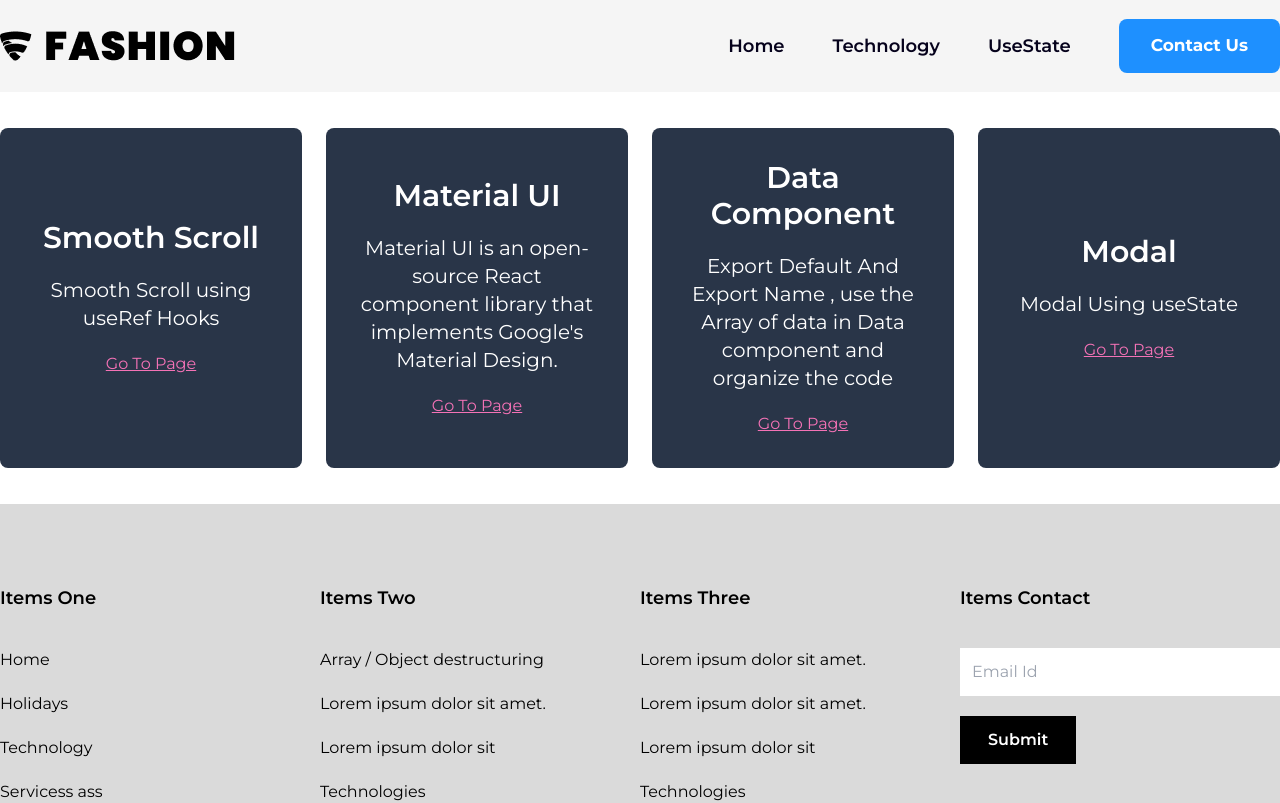
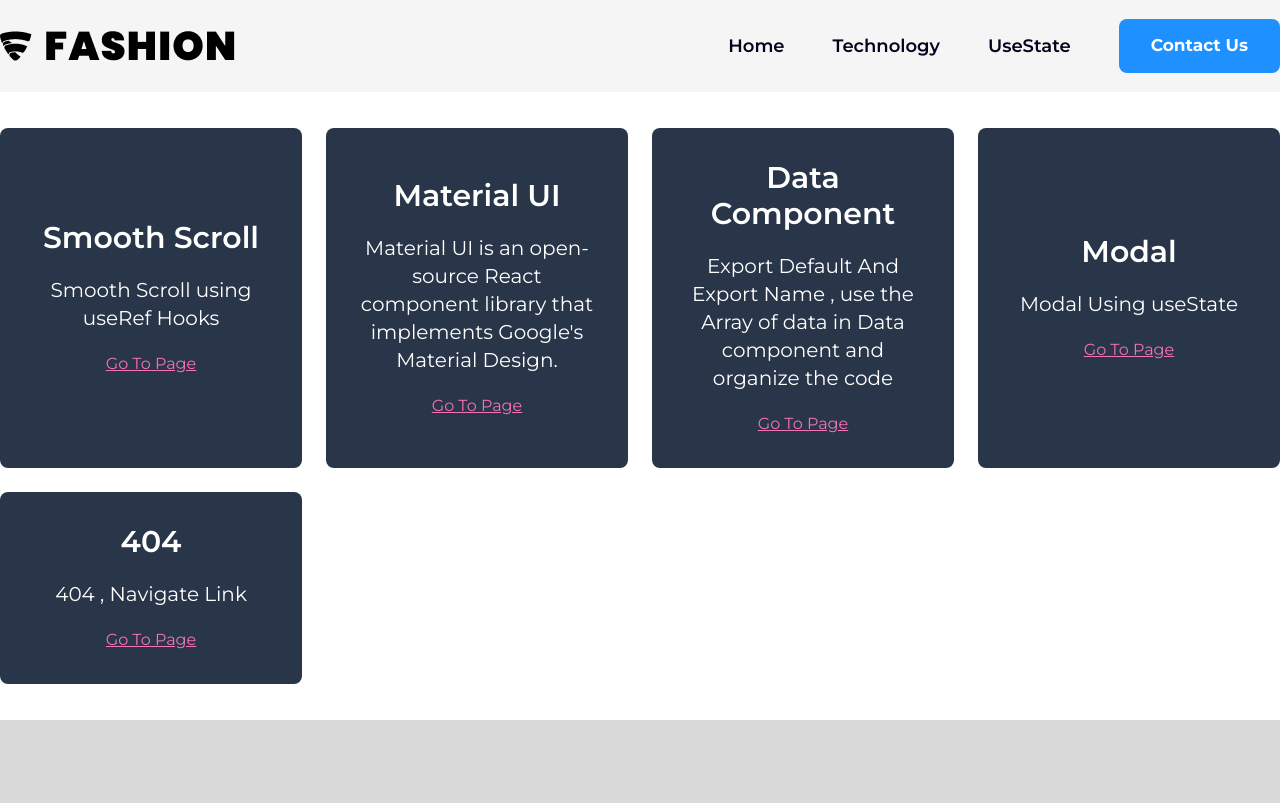
Before and after one commit to ankursrv/react-practice, a React (Create React App) app: page / in a window 1280 px wide. Shown: the top 803 px of the page. Built offline with nearby package versions, Linux system fonts and the light colour scheme; the HTML template or start-up script is replaced by a standard one.

Commit message:
not found Page

```diff
--- a/src/App.js
+++ b/src/App.js
@@ -1,4 +1,4 @@
-import {BrowserRouter,Routes,Route, Form} from 'react-router-dom'
+import {BrowserRouter,Routes,Route, Navigate} from 'react-router-dom'
 import Home from './pages/Home'
 import UseState from './pages/UseState'
 import Technology from './pages/Technology'
@@ -9,6 +9,7 @@
 import MaterialUi from './pages/MaterialUi'     // MaterialUi
 import ExportDefaultAndExportName from './pages/ExportDefaultAndExportName'
 import ModalPage from './pages/ModalPage'
+import NotFoundPage from './pages/NotFoundPage'
 const App =() =>{
   return(
     <BrowserRouter>
@@ -22,6 +23,8 @@
         <Route path="/materialui" element={<MaterialUi />} />
         <Route path='/exportdefaultandexportname' element={<ExportDefaultAndExportName />} />
         <Route path='/modal' element={<ModalPage />} />
+        {/* <Route path='*' element={<NotFoundPage />} /> */}
+        <Route path='*' element={<Navigate to='/' />} />
       </Routes>
       <Footer />
     </BrowserRouter>
--- a/src/component/Data/index.jsx
+++ b/src/component/Data/index.jsx
@@ -25,7 +25,13 @@
         discription: "Modal Using useState",
         goToPageText: "Go To Page",
         goToPageLink: "/modal",
-    }
+    },
+    {
+        title: "404",
+        discription: "404 , Navigate Link",
+        goToPageText: "Go To Page",
+        goToPageLink: "/modal",
+    },
 ];
 
 // Form Page Input Box Data
@@ -102,7 +108,7 @@
     },
     {
         label: 'Technologies',
-        href: '/',
+        href: '/nolog',
     },
 ];
 
--- /dev/null
+++ b/src/pages/NotFoundPage/index.jsx
@@ -0,0 +1,9 @@
+const NotFoundPage = ()=>{
+    return(
+        <section className="max-w-[1320px] mx-auto bg-red-400 h-customHeightPrimary flex items-center justify-center">
+            <h1 className="text-5xl font-bold">404 Page Not Found</h1>
+        </section>
+
+    )
+}
+export default NotFoundPage
--- a/tailwind.config.js
+++ b/tailwind.config.js
@@ -20,7 +20,10 @@
       },
       fontFamily:{
         Montserrat:['Montserrat', 'sans-serif'],
-      }
+      },
+      height:{
+        customHeightPrimary:'calc(100vh - 500px)',
+      },
     },
   },
   plugins: [],
```
Also changed, not shown: src/index.css (line endings or trailing spaces).
